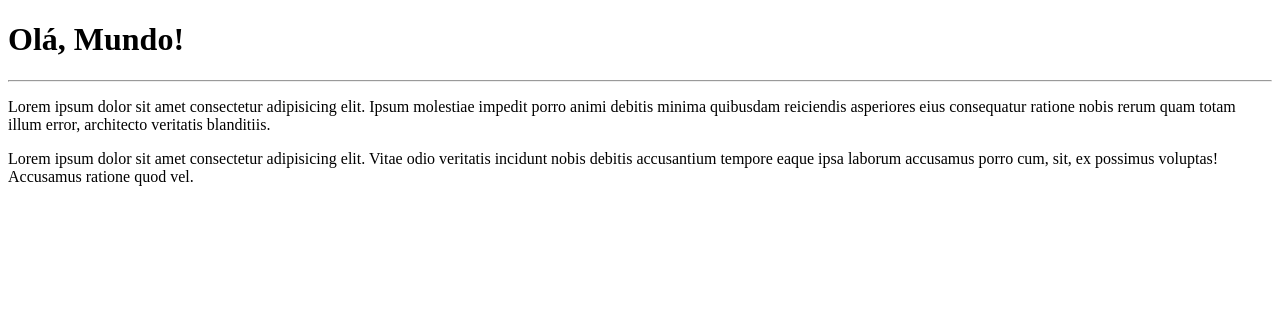
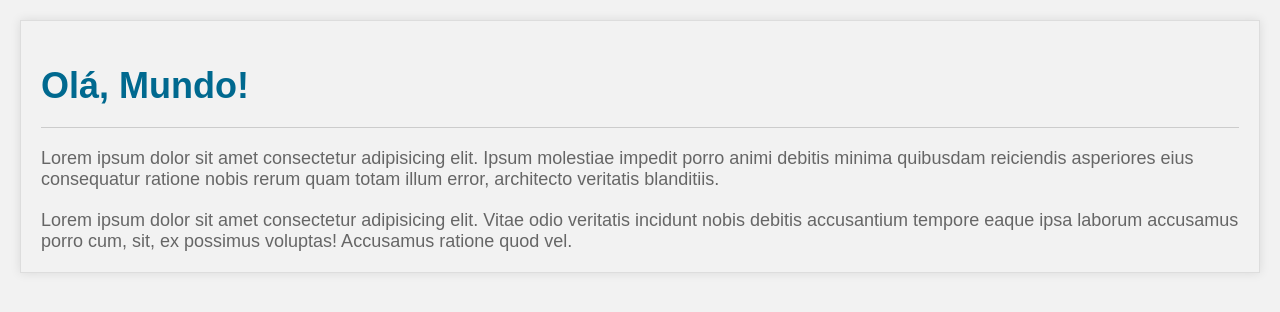
Before and after one commit to lusk1nh4zz/ola-mundo, a plain HTML site: page site-exemplo/index.html in a window 1280 px wide. Drawn offline with Linux system fonts and the light colour scheme.

Commit message:
Criei um código css para a página

```diff
--- a/site-exemplo/index.html
+++ b/site-exemplo/index.html
@@ -4,6 +4,7 @@
     <meta charset="UTF-8">
     <meta name="viewport" content="width=device-width, initial-scale=1.0">
     <title>Meu primeiro site em repositório no GitHub</title>
+    <link rel="stylesheet" href="style.css">
 </head>
 <body>
     <h1>Olá, Mundo!</h1>
--- /dev/null
+++ b/site-exemplo/style.css
@@ -0,0 +1,31 @@
+body {
+  font-family: Arial, sans-serif;
+  background-color: #f2f2f2;
+  margin: 20px;
+  padding: 20px;
+  border: 1px solid #ddd;
+  box-shadow: 0 0 10px rgba(0, 0, 0, 0.1);
+}
+
+h1 {
+  color: #00698f;
+  font-size: 36px;
+  margin-bottom: 10px;
+}
+
+hr {
+  border: none;
+  height: 1px;
+  background-color: #ccc;
+  margin: 20px 0;
+}
+
+p {
+  font-size: 18px;
+  color: #666;
+  margin-bottom: 20px;
+}
+
+p:last-child {
+  margin-bottom: 0;
+}
```
